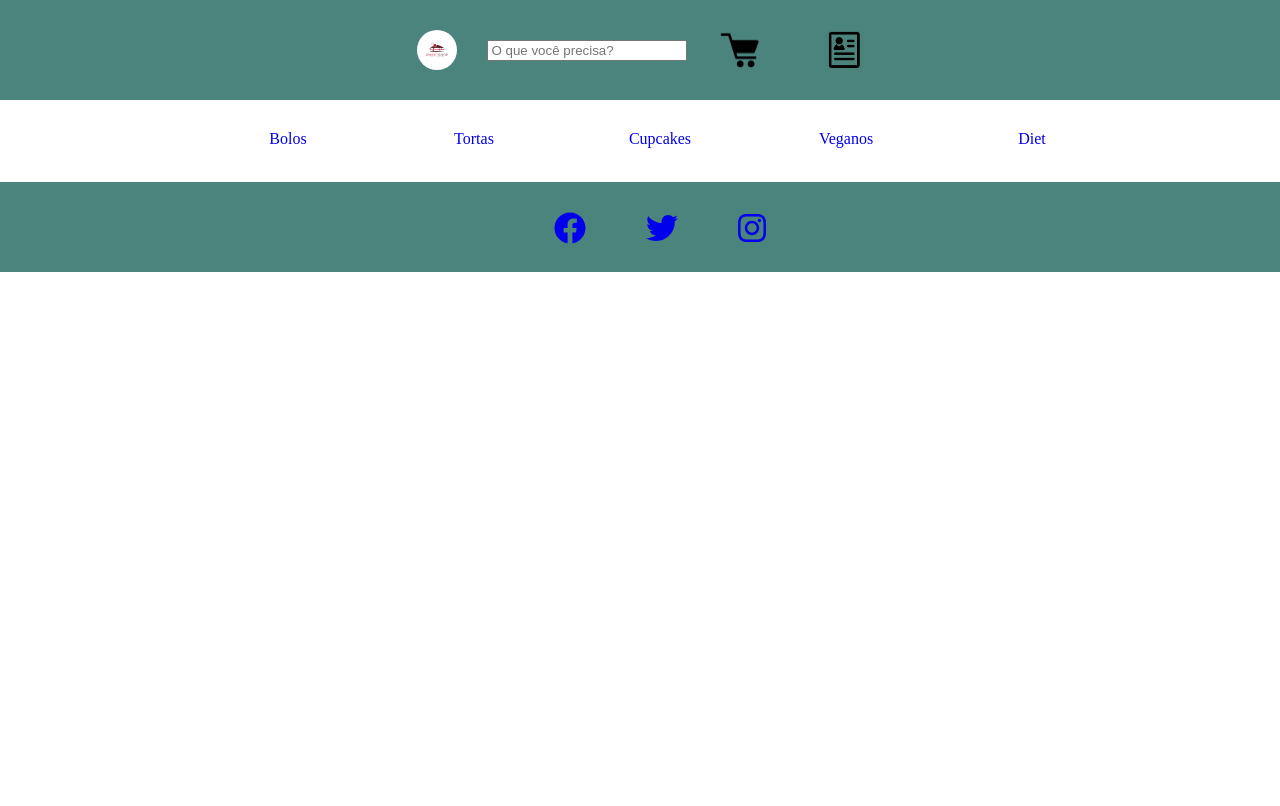
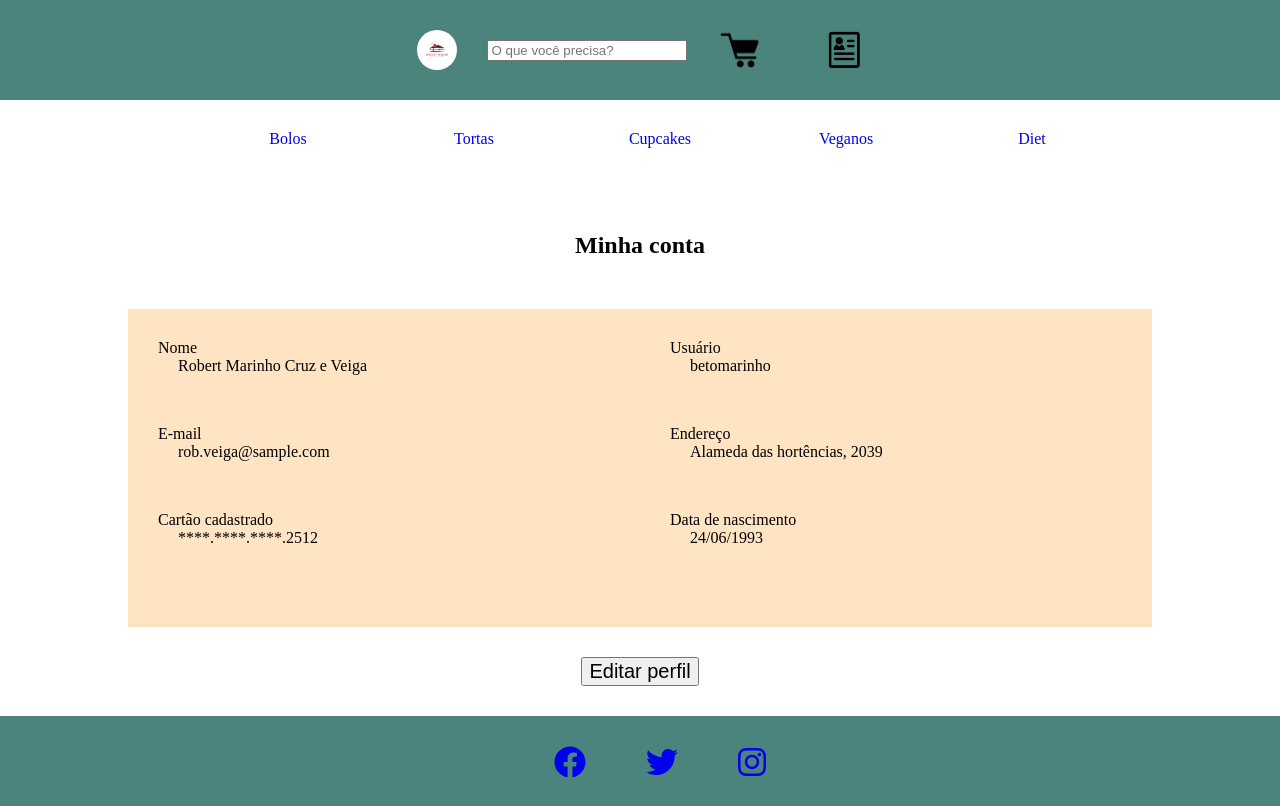
Before and after one commit to jorgesalhani/StoreWebProject, a React (Create React App) app in the folder Milestone02/milestone2-app/: page /profile in a window 1280 px wide. Built offline with nearby package versions, Linux system fonts and the light colour scheme.

Commit message:
add profile page

```diff
--- a/Milestone02/milestone2-app/src/App.js
+++ b/Milestone02/milestone2-app/src/App.js
@@ -7,6 +7,8 @@ import NavBar from "./components/shared/NavBar.js"
 
 import ProductListPage from "./components/productListPage/ProductListPage.js"
 import ProductPage from "./components/ProductPage/ProductPage";
+import ProfilePage from "./components/ProfilePage/ProfilePage";
+
 
 function App() {
     return (
@@ -18,6 +20,7 @@ function App() {
                     <Route path='/' exact component={HomePage} />
                     <Route path='/product-list' component={ProductListPage} />
                     <Route path='/product-details' component={ProductPage} />
+                    <Route path='/profile' component={ProfilePage} />
                 </Switch>
                 <Footer />
             </Router>
--- /dev/null
+++ b/Milestone02/milestone2-app/src/components/ProfilePage/ProfileCard.js
@@ -0,0 +1,27 @@
+import React from "react"
+import ProfileCardCSS from "./ProfileCard.module.css"
+
+function ProfileCard(props) {
+    return (
+        <div className={ProfileCardCSS.profileCard}>
+            <div className={ProfileCardCSS.infoBlock}>
+                <p>Nome</p>
+                <p className={ProfileCardCSS.infoField}>{props.name}</p>
+                <p>E-mail</p>
+                <p className={ProfileCardCSS.infoField}>{props.email}</p>
+                <p>Cartão cadastrado</p>
+                <p className={ProfileCardCSS.infoField}>{props.creditCard}</p>
+            </div>
+            <div className={ProfileCardCSS.infoBlock}>
+                <p>Usuário</p>
+                <p className={ProfileCardCSS.infoField}>{props.user}</p>
+                <p>Endereço</p>
+                <p className={ProfileCardCSS.infoField}>{props.address}</p>
+                <p>Data de nascimento</p>
+                <p className={ProfileCardCSS.infoField}>{props.birthday}</p>
+            </div>
+        </div>
+    )
+}
+
+export default ProfileCard
--- /dev/null
+++ b/Milestone02/milestone2-app/src/components/ProfilePage/ProfileCard.module.css
@@ -0,0 +1,15 @@
+.profileCard {
+    background-color: bisque;
+    display: flex;
+    text-align: left;
+}
+
+.infoField {
+    margin-left: 20px;
+    margin-bottom: 50px;
+}
+
+.infoBlock {
+    margin: 30px;
+    width: 50%;
+}
--- /dev/null
+++ b/Milestone02/milestone2-app/src/components/ProfilePage/ProfilePage.js
@@ -0,0 +1,24 @@
+import React from "react"
+import ProfileCard from "./ProfileCard"
+import ProfilePageCSS from "./ProfilePage.module.css"
+
+function ProfilePage(){
+    return (
+        <div className={ProfilePageCSS.profileContent}>
+            <h2 style={{margin: "50px"}}>Minha conta</h2>
+            <ProfileCard
+                name="Robert Marinho Cruz e Veiga"
+                email="rob.veiga@sample.com"
+                creditCard="****.****.****.2512"
+                user="betomarinho"
+                address="Alameda das hortências, 2039"
+                birthday="24/06/1993"
+            />
+            <button className={ProfilePageCSS.editButton}>
+                Editar perfil
+            </button>
+        </div>
+    )
+}
+
+export default ProfilePage
--- /dev/null
+++ b/Milestone02/milestone2-app/src/components/ProfilePage/ProfilePage.module.css
@@ -0,0 +1,9 @@
+.profileContent {
+    text-align: center;
+    margin: 0 10%;
+}
+
+.editButton {
+    font-size: 20px;
+    margin: 30px;
+}
```
